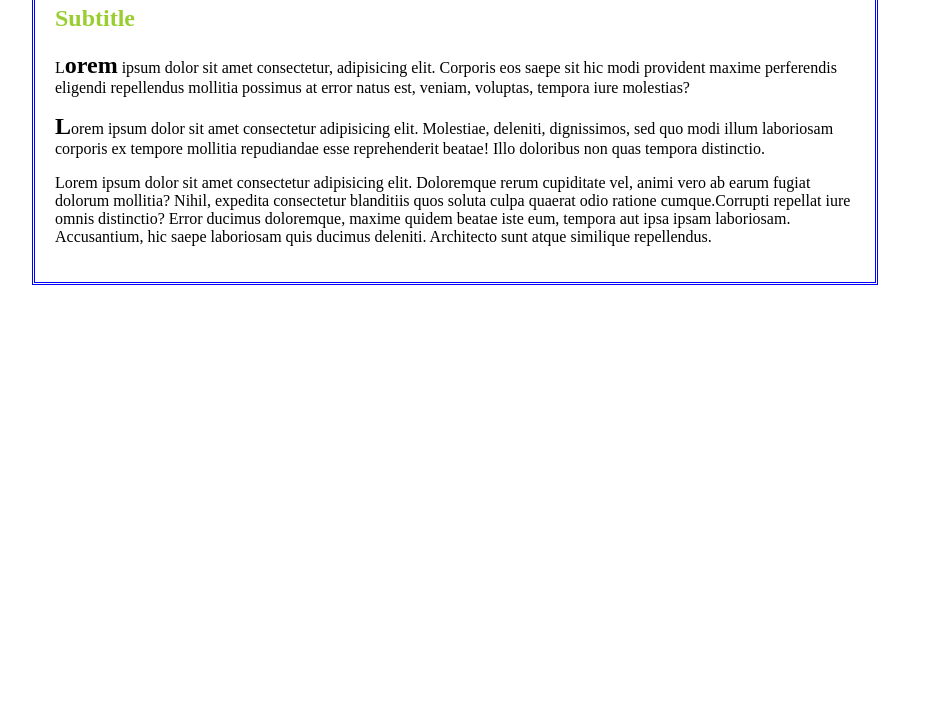
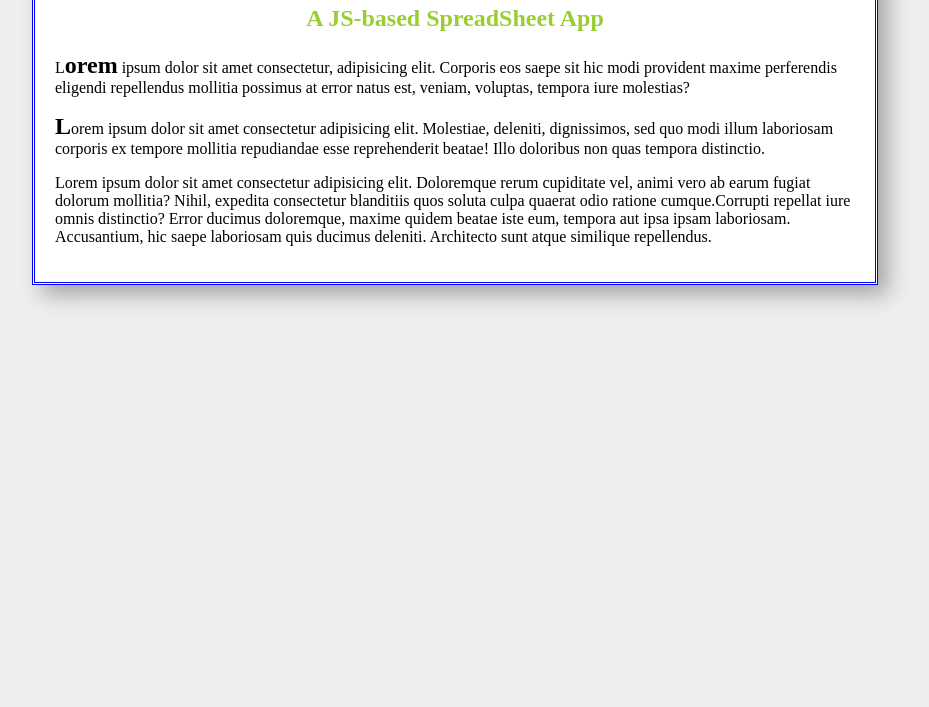
Before and after one commit to evatherm90/JSDAY01, a plain HTML site: page index.html in a window 1280 px wide. Shown: the part 93-800 px from the top of the page, without its empty margins (185-1114 px from the left). Drawn offline with Linux system fonts and the light colour scheme.

Commit message:
step 06 styling background color

```diff
--- a/index.html
+++ b/index.html
@@ -7,6 +7,9 @@
     <meta http-equiv="X-UA-Compatible" content="ie=edge">
     <title>JS Excel</title>
     <style>
+        body {
+            background-color: #eee;
+        }
         #title-part {
             color: yellowgreen;
         }
@@ -17,6 +20,10 @@
             color: black;
         }
 
+        h1, h2 {
+            text-align: center;
+        }
+ /* width vs max width check resizing */
         section.container {
             border: 3px double blue;
             padding: 20px;
@@ -25,6 +32,8 @@
             margin-right: auto;
             margin: 0 auto 0 auto;
             margin: 0 auto;
+            background-color: #fff;
+            box-shadow: 10px 10px 20px rgba(0,0,0,0.3);
         }
     </style>
 </head>
@@ -33,7 +42,7 @@
     <!--Emmet: section.container-->
     <section class="container">
         <h1>JS<span id="title-part">Excel</span></h1>
-        <h2 id="title-part">Subtitle</h2>
+        <h2 id="title-part">A JS-based SpreadSheet App</h2>
         <p>L<span class="capital">orem</span> ipsum dolor sit amet consectetur, adipisicing elit. Corporis eos saepe sit
             hic modi provident maxime perferendis eligendi repellendus mollitia possimus at error natus est, veniam,
             voluptas, tempora iure molestias?</p>
```
